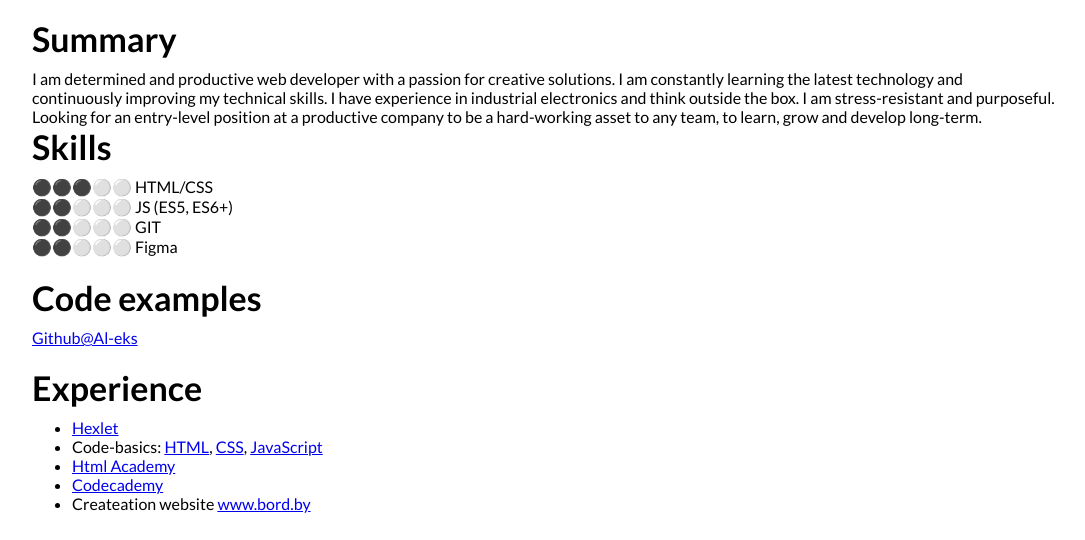
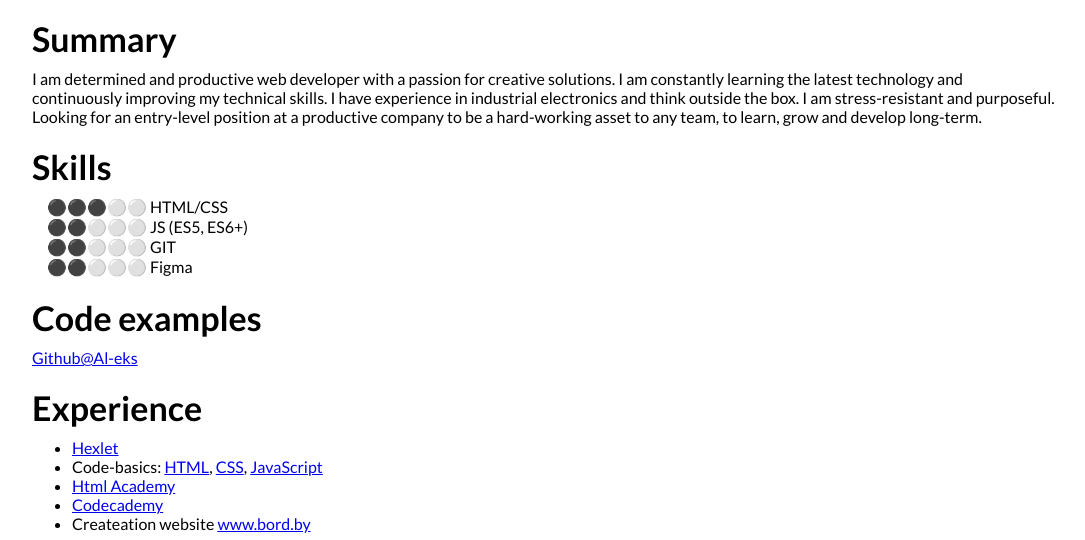
Before and after one commit to Al-eks/rsschool-cv, a plain HTML site: page index.html in a window 1280 px wide. Shown: the part 186-726 px from the top of the page, without its empty margins (96-1181 px from the left). Drawn offline with Linux system fonts and the light colour scheme.

Commit message:
fix: skill list

```diff
--- a/index.html
+++ b/index.html
@@ -25,7 +25,12 @@
     </article>
     <section>
         <h2>Skills</h2>
-        <p>⚫⚫⚫⚪⚪ HTML/CSS<br>⚫⚫⚪⚪⚪ JS (ES5, ES6+)<br>⚫⚫⚪⚪⚪ GIT<br>⚫⚫⚪⚪⚪ Figma<br></p>
+            <ul class="skill-list">
+                <li>⚫⚫⚫⚪⚪ HTML/CSS</li>
+                <li>⚫⚫⚪⚪⚪ JS (ES5, ES6+)</li>
+                <li>⚫⚫⚪⚪⚪ GIT</li>
+                <li>⚫⚫⚪⚪⚪ Figma</li>
+            </ul>
     </section>
     <section>
         <h2>Code examples</h2>
--- a/style.css
+++ b/style.css
@@ -39,3 +39,12 @@ h2 {
 section {
     margin-bottom: 20px;
 }
+
+.skill-list {
+    list-style-type: none;
+    margin-left: -25px;
+}
+
+article {
+    margin-bottom: 20px;
+}
```
